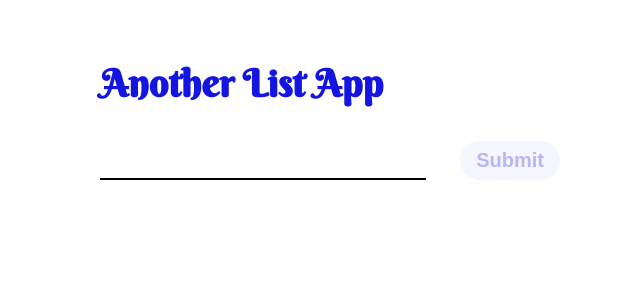
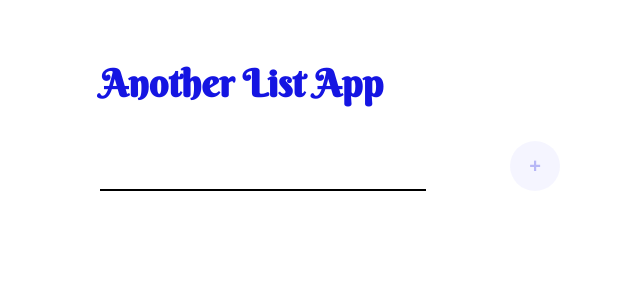
Before and after one commit to alexbrohman/VueToDo, a Vue app: page / in a window 1280 px wide. Shown: the top 300 px of the page, without its empty margins (310-950 px from the left). Built offline with nearby package versions, Linux system fonts and the light colour scheme.

Commit message:
styling changes, add fake radio buttons

```diff
--- a/src/components/ListItem.vue
+++ b/src/components/ListItem.vue
@@ -1,5 +1,7 @@
 <template>
 	<div :class="{ completed: isCompleted }" class="todo-item">
+		<span v-if="entry.completed" class="radio-full">&#9673;</span>
+		<span v-else class="radio">&#9711;</span>
 		<span v-on:click="completeItem" class="entry-text">{{ entry.entryText }}</span>
 		<span v-on:click="deleteItem" class="itembutton delete">&cross;</span>
 	</div>
@@ -40,12 +42,12 @@ export default {
 	display: flex;
 	align-items: center;
 	margin-bottom: 12px;
-	padding: 7px;
 	background: none;
 	justify-content: space-between;
 	cursor: pointer;
-	border-radius: 6px;
 	color: black;
+	padding: 15px 0;
+	border-bottom: dashed 1px #1515e2;
 }
 
 .completed.todo-item {
@@ -60,7 +62,6 @@ span.itembutton {
 	width: 10%;
 	height: 20px;
 	display: inline-flex;
-	margin: 0 5px;
 	padding: 5px;
 	align-items: center;
 	border-radius: 50%;
@@ -84,4 +85,11 @@ span.entry-text {
 	text-decoration: line-through;
 	opacity: 0.4;
 }
+
+.radio,
+.radio-full {
+	display: inline-block;
+	padding-right: 20px;
+	color: #1515e2;
+}
 </style>
--- a/src/components/ToDoForm.vue
+++ b/src/components/ToDoForm.vue
@@ -5,7 +5,8 @@
 				<label for="todo-message"><h2>Another List App</h2></label>
 				<div class="todo-input-wrapper">
 					<input class="todo-message" v-model="entry" type="text" name="todo-message" />
-					<input class="button" type="submit" :disabled="entry.length == 0" />
+
+					<input value="&plus;" class="button" type="submit" :disabled="entry.length == 0" />
 				</div>
 			</form>
 		</div>
@@ -62,17 +63,19 @@ h2 {
 	background: #e0e0ff;
 	border-radius: 100px;
 	color: #1515e2;
-	padding: 8px 16px;
 	font-size: 20px;
 	font-weight: bold;
 	cursor: pointer;
 	transition: 0.2s;
+	width: 50px;
+	height: 50px;
 }
 
 .button:focus,
 .button:hover,
 .button:active {
 	outline: none;
+	background: #b5b5fb;
 }
 
 .button:disabled {
```
